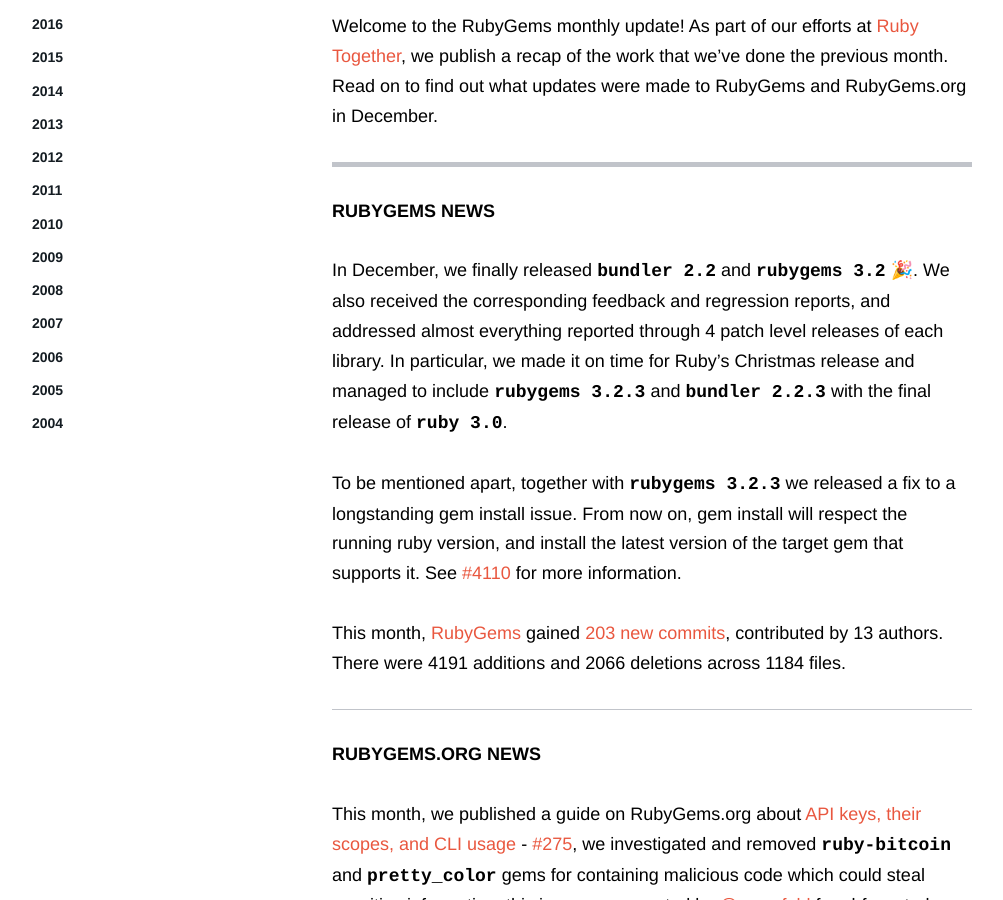
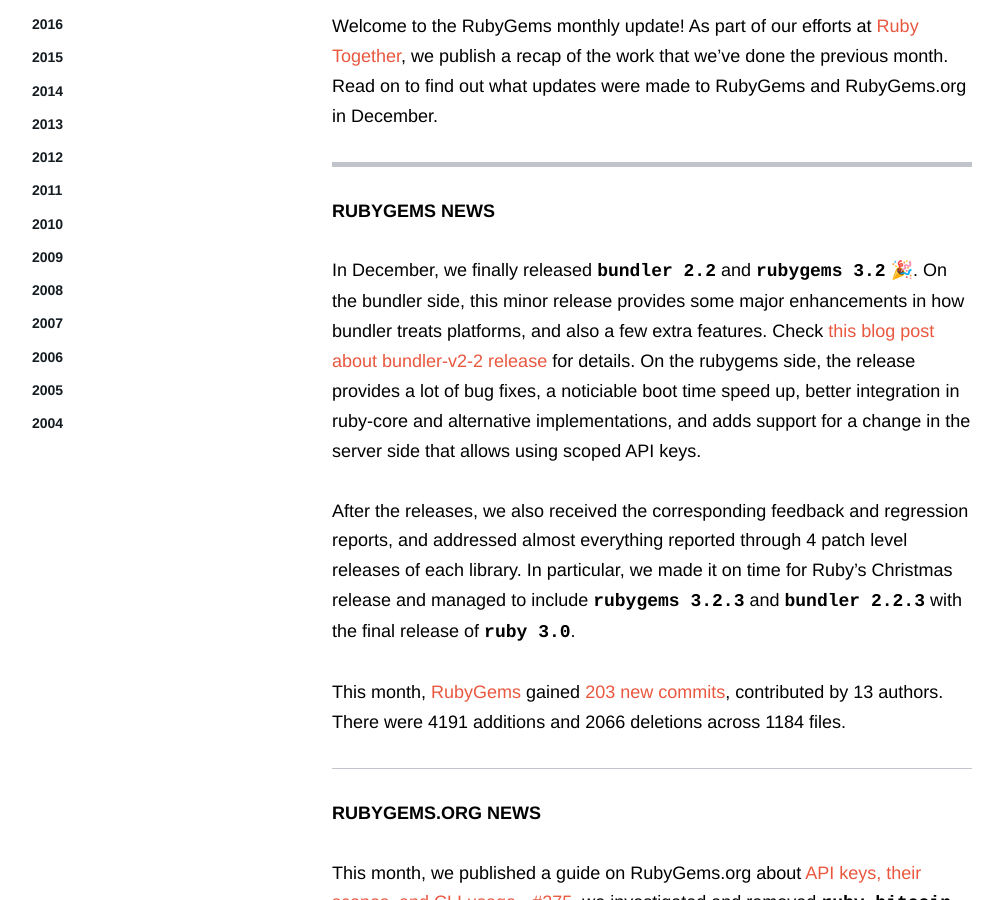
Before and after one commit to rubygems/rubygems.github.io, a Jekyll site: the page built from _posts/2021-01-12-december-rubygems-update.md, in a window 1280 px wide and 900 px high, scrolled down 390 px. Shown: the whole window, without its empty margins (138-1141 px from the left). Built offline with Jekyll 4.4.1, drawn with Linux system fonts in a browser that asks for light colours; comment, search, counter and statistics services are not loaded.

Commit message:
update rubygems section

```diff
--- a/_posts/2021-01-12-december-rubygems-update.md
+++ b/_posts/2021-01-12-december-rubygems-update.md
@@ -9,9 +9,9 @@
 
 ## RubyGems News
 
-In December, we finally released `bundler 2.2` and `rubygems 3.2` 🎉. We also received the corresponding feedback and regression reports, and addressed almost everything reported through 4 patch level releases of each library. In particular, we made it on time for Ruby's Christmas release and managed to include `rubygems 3.2.3` and `bundler 2.2.3` with the final release of `ruby 3.0`.
+In December, we finally released `bundler 2.2` and `rubygems 3.2` 🎉. On the bundler side, this minor release provides some major enhancements in how bundler treats platforms, and also a few extra features. Check [this blog post about bundler-v2-2 release](https://bundler.io/blog/2020/12/09/bundler-v2-2.html) for details. On the rubygems side, the release provides a lot of bug fixes, a noticiable boot time speed up, better integration in ruby-core and alternative implementations, and adds support for a change in the server side that allows using scoped API keys.
 
-To be mentioned apart, together with `rubygems 3.2.3` we released a fix to a longstanding gem install issue. From now on, gem install will respect the running ruby version, and install the latest version of the target gem that supports it. See [#4110](https://github.com/rubygems/rubygems/pulls/4110) for more information.
+After the releases, we also received the corresponding feedback and regression reports, and addressed almost everything reported through 4 patch level releases of each library. In particular, we made it on time for Ruby's Christmas release and managed to include `rubygems 3.2.3` and `bundler 2.2.3` with the final release of `ruby 3.0`.
 
 This month, [RubyGems](https://github.com/rubygems/rubygems) gained [203 new commits](https://github.com/rubygems/rubygems.org/compare/master@%7B2020-12-01%7D...master@%7B2020-12-21%7D), contributed by 13 authors. There were 4191 additions and 2066 deletions across 1184 files.
 
```
